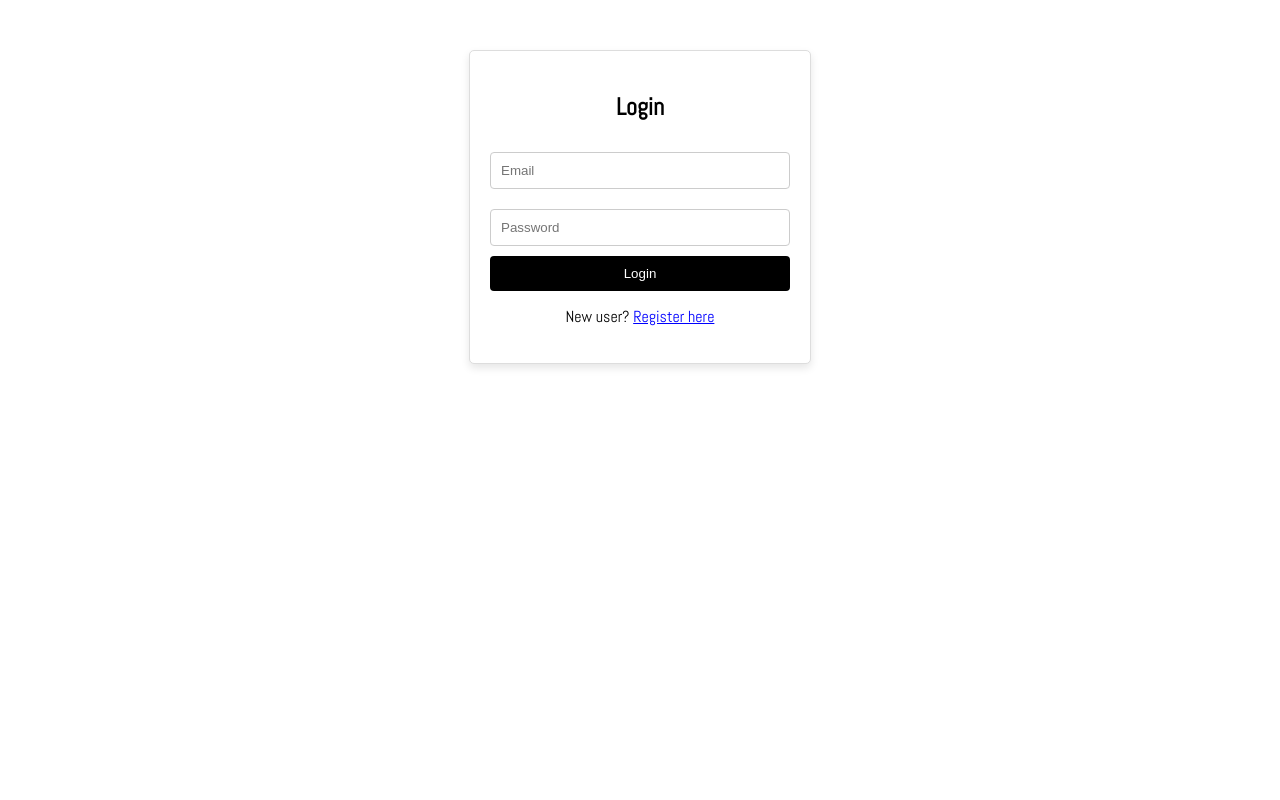
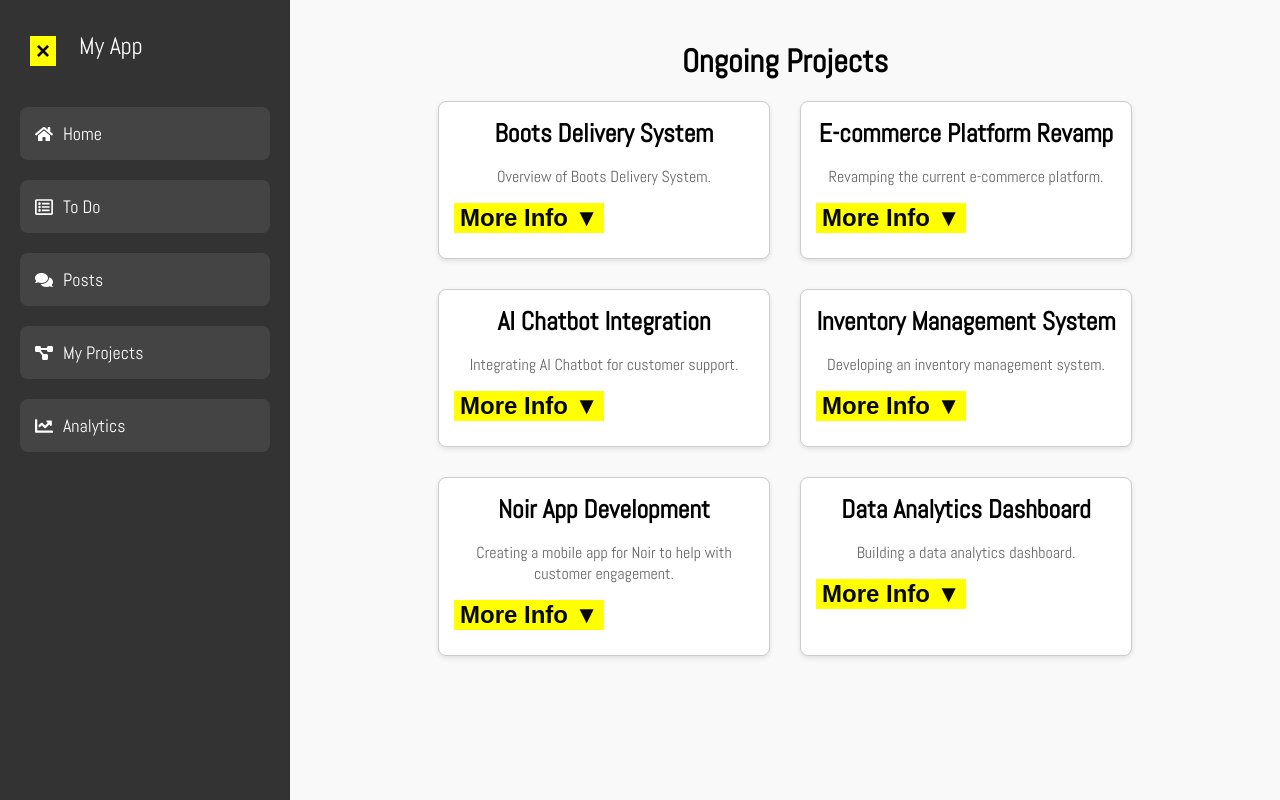
Before and after one commit to safamerchant/ManagementSystem, a React (Create React App) app: page / in a window 1280 px wide. Built offline with nearby package versions, Linux system fonts and the light colour scheme.

Commit message:
Update App.js

```diff
--- a/src/App.js
+++ b/src/App.js
@@ -1,23 +1,20 @@
-// import logo from "./logo.svg";
-import { BrowserRouter as Router, Routes, Route } from "react-router-dom";
-import "./App.css";
+import { BrowserRouter as Router, Routes, Route } from 'react-router-dom';
+import './App.css';
 import Login from "./Components/Login/Login";
-import Home from "./Components/Home/Home"; // Adjust the path as needed
-import Register from "./Components/Login/Register";
-import ToDo from "./Components/ToDo/ToDo";
+import Analytics from "./Components/Analytics/Analytics";
+import Projects from "./Components/Projects/Projects";
+import Home from "./Components/Home/Home"; // Home contains the sidebar and sub-routes
+import Register from './Components/Login/Register';
 
 function App() {
   return (
     <Router>
       <div className="App">
         <Routes>
-          <Route path="/" element={<Login />} />
-          <Route path="/home" element={<Home />} />
+          <Route path="/login" element={<Login />} /> {/* Default route for login */}
+          <Route path="/" element={<Projects />} />  {/* Route for the dashboard (contains sidebar) */}
           <Route path="/register" element={<Register />} />
-          <Route path="/todo" element={<ToDo />} />
-          {/* <Route path="/posts" element={<Posts />} />
-          <Route path="/projects" element={<Projects />} />
-          <Route path="/analytics" element={<Analystics />} /> */}
+          <Route path="/analytics" element={<Analytics />} />
         </Routes>
       </div>
     </Router>
```
